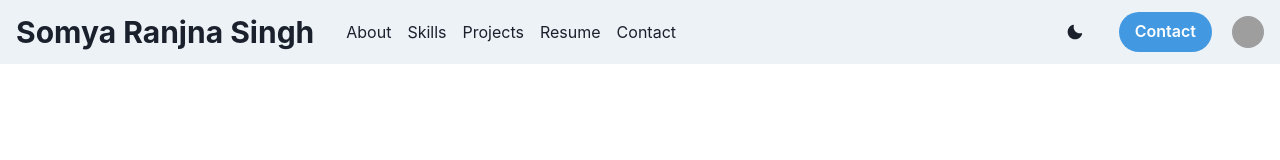
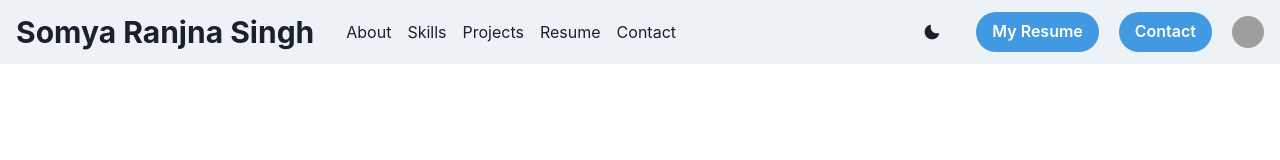
Before and after one commit to somya143/somya143.github.io, a React (Create React App) app: page / in a window 1280 px wide. Shown: the top 160 px of the page. Built offline with nearby package versions, Linux system fonts and the light colour scheme; grey boxes are pictures that could not be loaded.

Commit message:
portfolio

```diff
--- a/src/Components/Navbar.jsx
+++ b/src/Components/Navbar.jsx
@@ -101,6 +101,23 @@ export default function Navbar() {
             <Button onClick={toggleColorMode}>
               {colorMode === "light" ? <MoonIcon /> : <SunIcon />}
             </Button>
+
+            <Button
+              rounded={"full"}
+              bg={"blue.400"}
+              color={"white"}
+              _hover={{
+                bg: "blue.500",
+              }}
+            >
+              <Link
+                style={{ textDecoration: "none" }}
+                href="https://drive.google.com/file/d/1kXEj9rY4ceJuA4temChJ-qZVIxgcPlzu/view?usp=sharing"
+                target={"_blank"}
+              >
+                My Resume
+              </Link>
+            </Button>
             <Button
               rounded={"full"}
               bg={"blue.400"}
```
